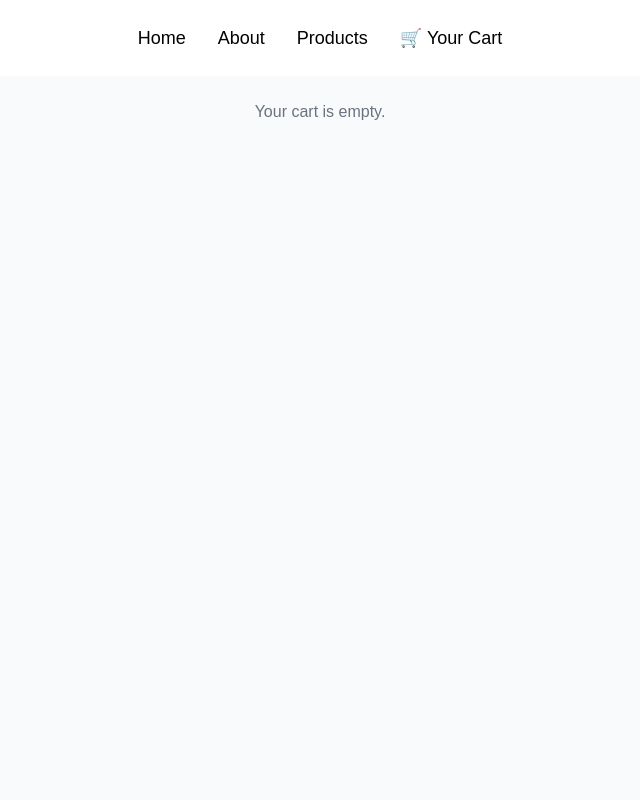
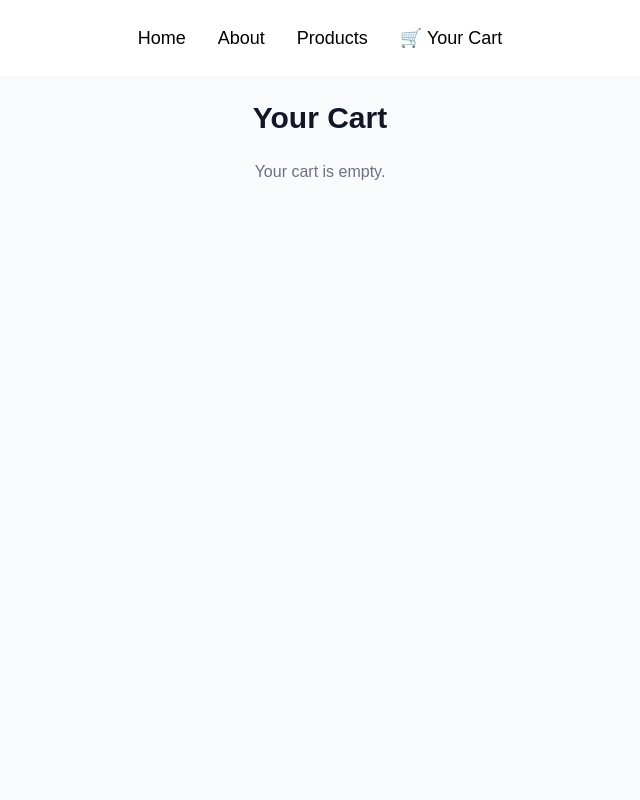
Before and after one commit to SantinoGiordano/ShopifyApp, a Next.js app: page /cart in a window 1280 px wide. Shown: the top 800 px of the page, without its empty margins (320-960 px from the left). Built offline with nearby package versions, Linux system fonts and the light colour scheme.

Commit message:
added spacer for text under

```diff
--- a/app/(root)/cart/page.tsx
+++ b/app/(root)/cart/page.tsx
@@ -9,7 +9,7 @@
   const total = cart.reduce((acc, p) => acc + p.price, 0);
 
   return (
-    <div className="min-h-screen bg-gray-50 py-10 px-4">
+    <div className="min-h-screen bg-gray-50 pt-25 py-10 px-4">
       <div className="max-w-2xl mx-auto">
         <h1 className="text-3xl text-center font-extrabold text-gray-900 mb-6">Your Cart</h1>
 
```
